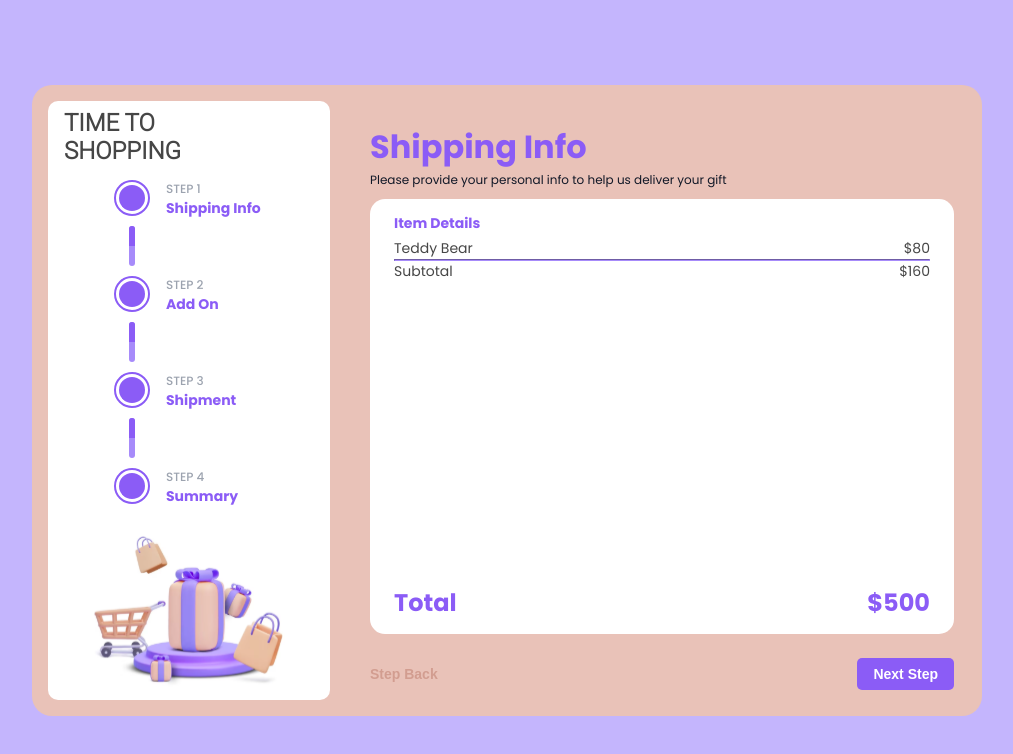
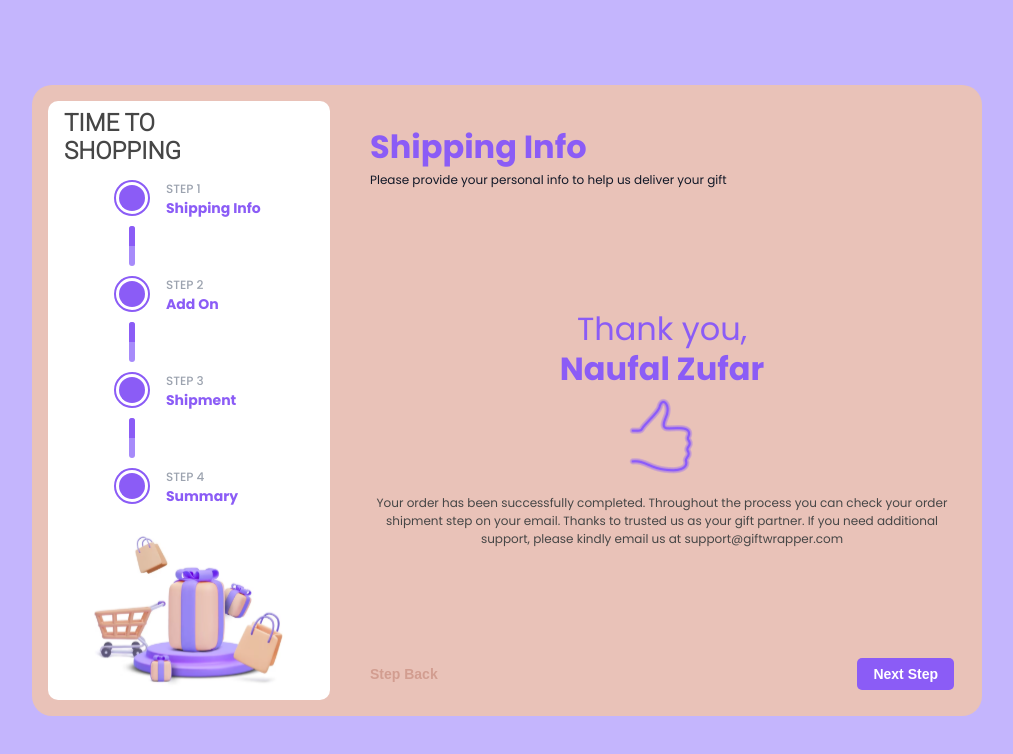
Before and after one commit to naufalzs/gift-shipping-form, a Next.js app: page / in a window 1280 px wide. Shown: the top 754 px of the page, without its empty margins (133-1146 px from the left). Built offline with nearby package versions, Linux system fonts and the light colour scheme.

Commit message:
feat: add form step five

```diff
--- a/src/app/globals.sass
+++ b/src/app/globals.sass
@@ -178,6 +178,11 @@ body
     border-radius: 15px
     padding: 14px 24px
     background-color: #fff
+  &--step-5
+    flex: 1 0 auto
+    display: flex
+    justify-content: center
+    align-items: center
 
 .gift-card__wrapper
   grid-column: span 2
@@ -312,6 +317,20 @@ input[type=radio]
   &__divider
     border-color: $color-secondary
 
+.finished
+  text-align: center
+  &__title,
+  &__customer-name
+    font-size: 32px
+    line-height: 1.25
+  &__title
+    font-weight: 400
+  &__customer-name
+    font-weight: 700
+  &__message
+    color: $color-gray-dark
+
+
 @media screen and (max-width: 768px)
   .container
     align-items: flex-start
--- a/src/app/page.js
+++ b/src/app/page.js
@@ -232,7 +232,7 @@ export default function Home() {
                 </label>
               </div>
             </form> */}
-            <form className="form__input form__input--step-4" id="form-step-4">
+            {/* <form className="form__input form__input--step-4" id="form-step-4">
               <div className="summary__container">
                 <div className="summary__item">
                   <div className="item__title">Item Details</div>
@@ -251,6 +251,26 @@ export default function Home() {
                   <div className="total__price">$500</div>
                 </div>
               </div>
+            </form> */}
+            <form className="form__input form__input--step-5" id="form-step-5">
+              <div className="finished">
+                <div className="finished__title">Thank you,</div>
+                <div className="finished__customer-name">Naufal Zufar</div>
+                <div className="finished__image"></div>
+                <Image
+                  src="/images/thumbs-up.svg"
+                  className="finished__image"
+                  width={100}
+                  height={100}
+                />
+                <div className="finished__message">
+                  Your order has been successfully completed. Throughout the
+                  process you can check your order shipment step on your email.
+                  Thanks to trusted us as your gift partner. If you need
+                  additional support, please kindly email us at
+                  support@giftwrapper.com
+                </div>
+              </div>
             </form>
           </div>
           <div className="btn-container">
```
Also changed, not shown: public/images/thumbs-up.svg (added).
